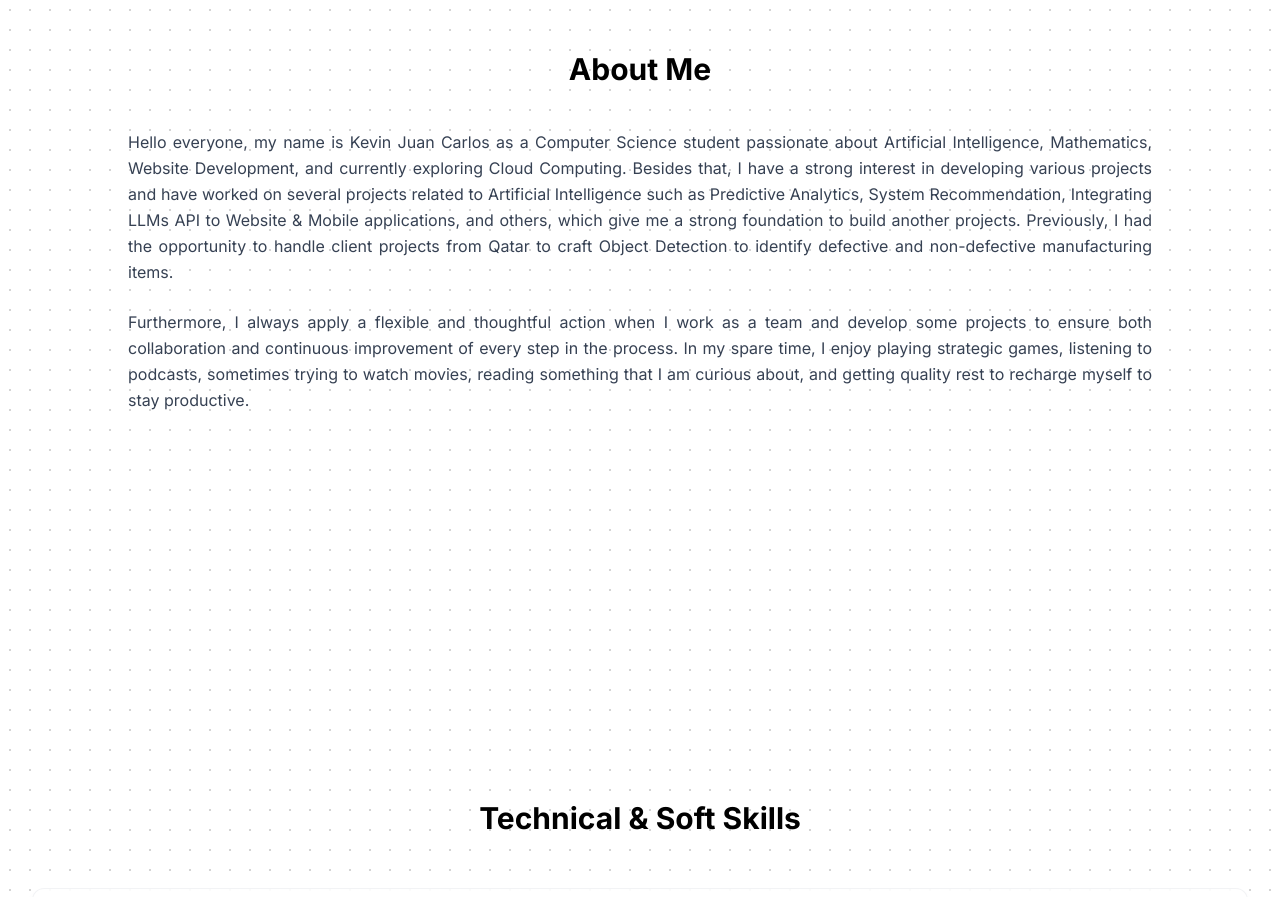
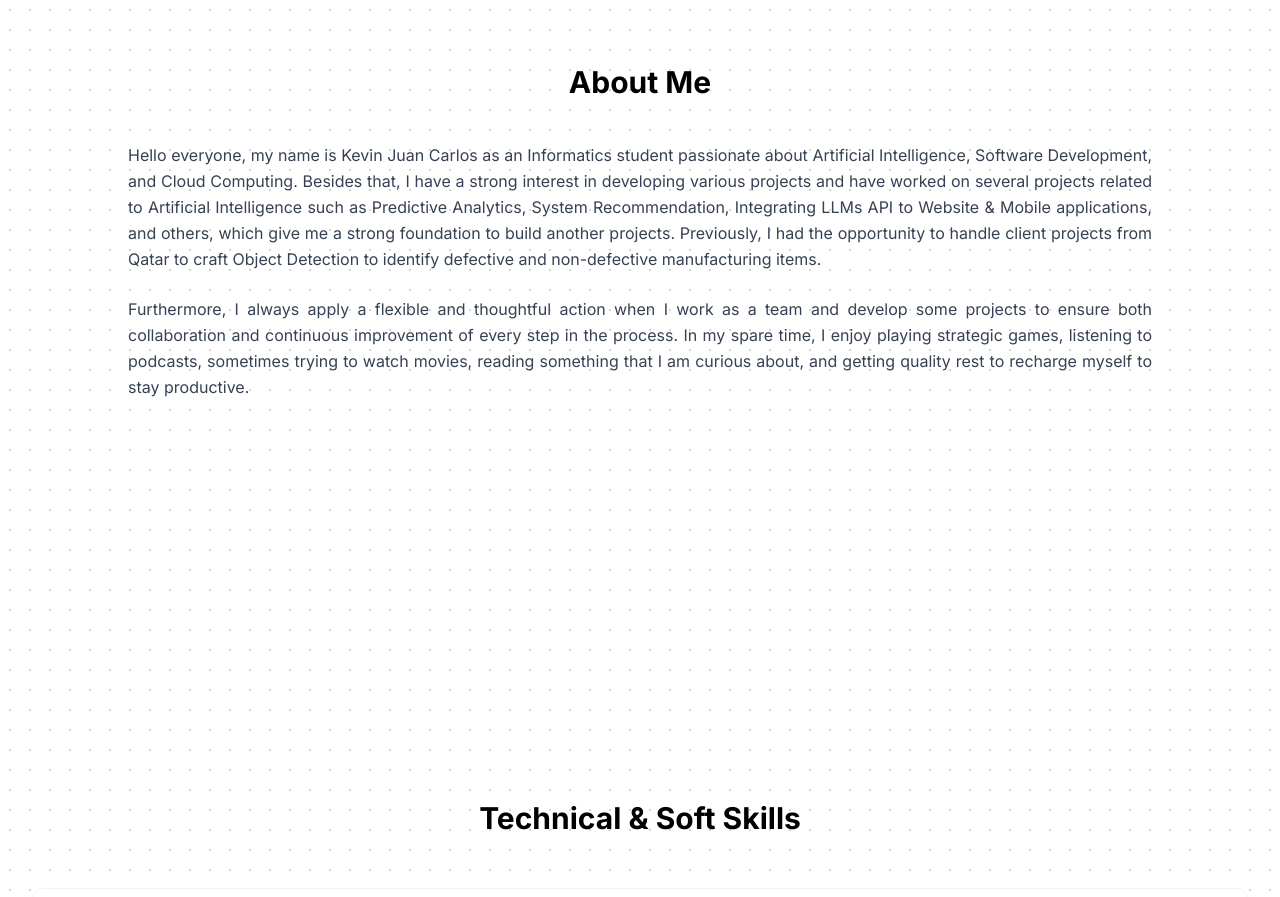
Before and after one commit to KevinJC23/PortfolioWebsite, a Next.js app: page / in a window 1280 px wide. Shown: the part 1000-1897 px from the top of the page. Built offline with nearby package versions, Linux system fonts and the light colour scheme.

Commit message:
Update About.tsx

```diff
--- a/src/app/components/About.tsx
+++ b/src/app/components/About.tsx
@@ -78,8 +78,8 @@ const About = () => {
                 viewport={{ once: true }}
                 transition={{ duration: 0.6, delay: 0.2 }}
               >
-                Hello everyone, my name is Kevin Juan Carlos as a Computer Science student passionate about Artificial Intelligence, Mathematics, Website
-                Development, and currently exploring Cloud Computing. Besides that, I have a strong interest in developing various projects and have worked
+                Hello everyone, my name is Kevin Juan Carlos as an Informatics student passionate about Artificial Intelligence, Software
+                Development, and Cloud Computing. Besides that, I have a strong interest in developing various projects and have worked
                 on several projects related to Artificial Intelligence such as Predictive Analytics, System Recommendation, Integrating LLMs API to Website
                 & Mobile applications, and others, which give me a strong foundation to build another projects. Previously, I had the opportunity to handle
                 client projects from Qatar to craft Object Detection to identify defective and non-defective manufacturing items.
```
